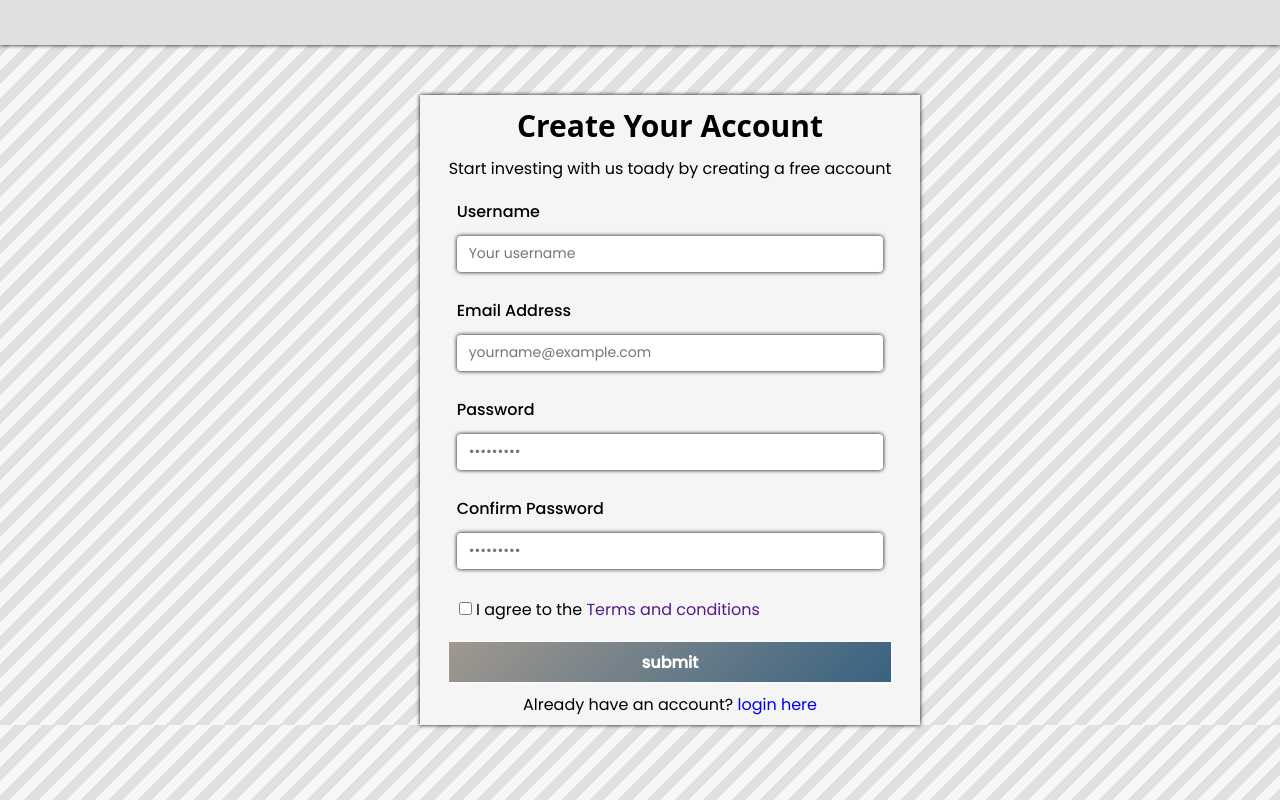
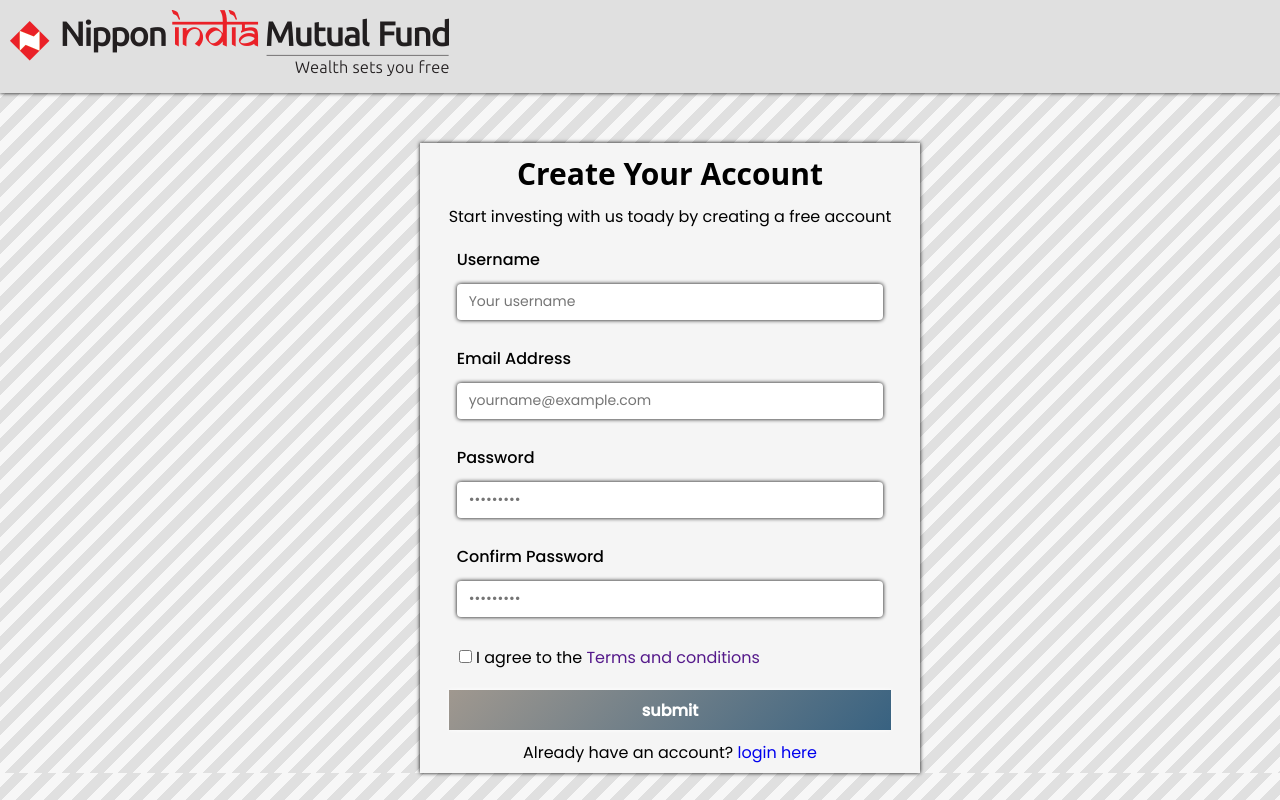
Before and after one commit to CodeVickyX/Mutual-Fund, a plain HTML site: page sign.html in a window 1280 px wide. Drawn offline with Linux system fonts and the light colour scheme.

Commit message:
Images linked

```diff
--- a/sign.html
+++ b/sign.html
@@ -12,7 +12,7 @@
 </head>
 <body class="sign-page">
     <div class="header">
-        <a href="index.html"><img src="./nipponindia-mutual-fund-logo.png" alt="" /></a>
+        <a href="index.html"><img src="./images/nipponindia-mutual-fund-logo.png" alt="" /></a>
       </div>
     <div class="sign-container">
         <form action="">
```
